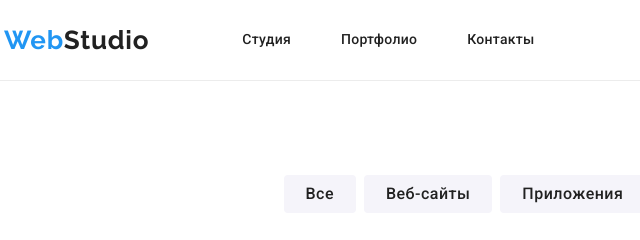
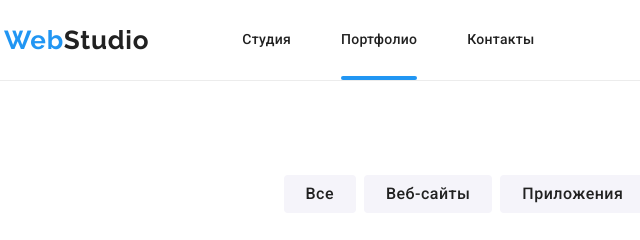
Before and after one commit to Viktoriia-Ostapuk/goit-markup-hw-05, a plain HTML site: page portfolio.html in a window 1280 px wide. Shown: the top 240 px of the page, 51-691 px from the left. Drawn offline with nearby package versions, Linux system fonts and the light colour scheme.

Commit message:
add current links

```diff
--- a/css/styles.css
+++ b/css/styles.css
@@ -105,7 +105,33 @@ header {
     padding-top: 32px;
     padding-bottom: 32px;
     display: block;
+    position: relative;
 }
+.current {
+ color: #2196f3;
+ }
+
+
+ .current::after {
+content:'';
+bottom: 0;
+left: 0;
+display: block;
+width: 100%;
+background-color: #2196F3;
+border-radius: 2px;
+height: 4px;
+position: absolute;
+}
+
+/*
+.item {
+    color: #2196f3;
+
+}
+
+
+ */
 
 .contacts-list{
     display: flex;
--- a/portfolio.html
+++ b/portfolio.html
@@ -28,7 +28,7 @@
             <a href="./index.html" class="nav-list">Студия</a>
         </li>
         <li class="item">
-            <a href="./portfolio.html" class="nav-list">Портфолио</a>
+            <a href="./portfolio.html" class="nav-list current">Портфолио</a>
         </li>
         <li class="item">
             <a href="" class="nav-list">Контакты</a>
```
Also changed, not shown: index.html (+1 -1 lines).
